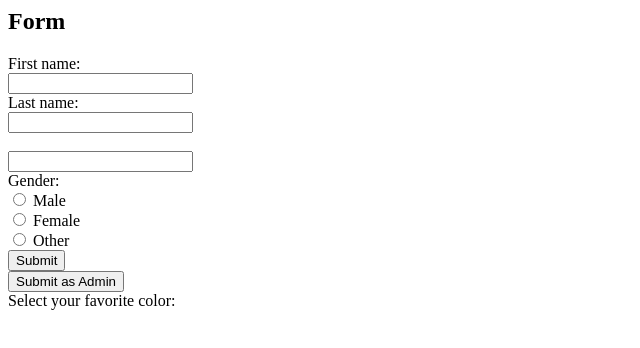
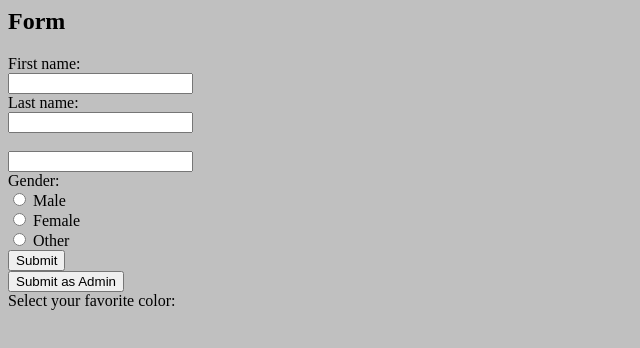
Before and after one commit to Aarti-mehta/Aarti123, a plain HTML site: page index.html in a window 1280 px wide. Shown: the whole page, without its empty margins (0-640 px from the left). Drawn offline with Linux system fonts and the light colour scheme.

Commit message:
Update index.html

```diff
--- a/index.html
+++ b/index.html
@@ -3,7 +3,7 @@
 <TITLE> WEB Page</title>
 </head>
 
-<body  background: linear-gradient(to top left, #33ccff 0%, #ff99cc 100%)>
+<body bgcolor="#C0C0C0">
 
  <h2 color="red">Form</h2>
 <form action="/action_page.php" target="_blank" method="get">
```
